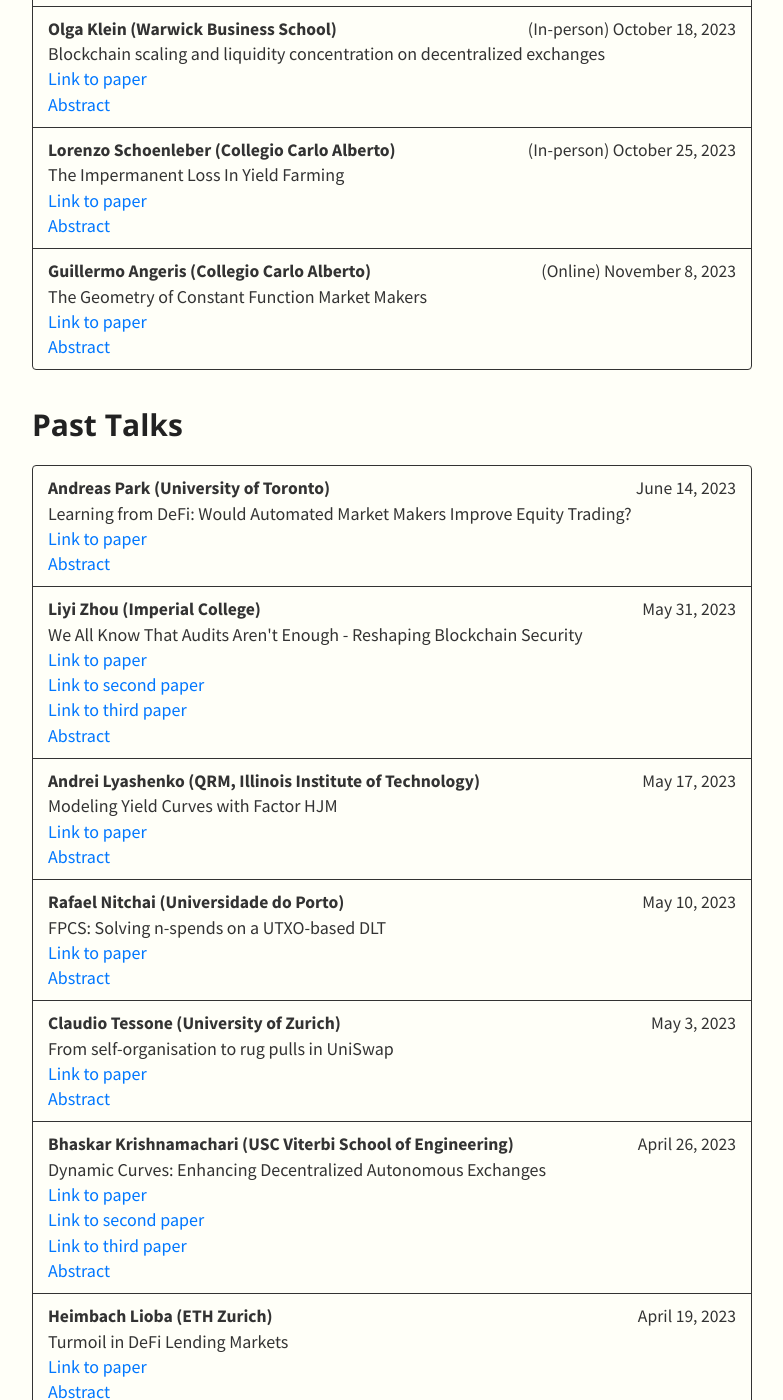
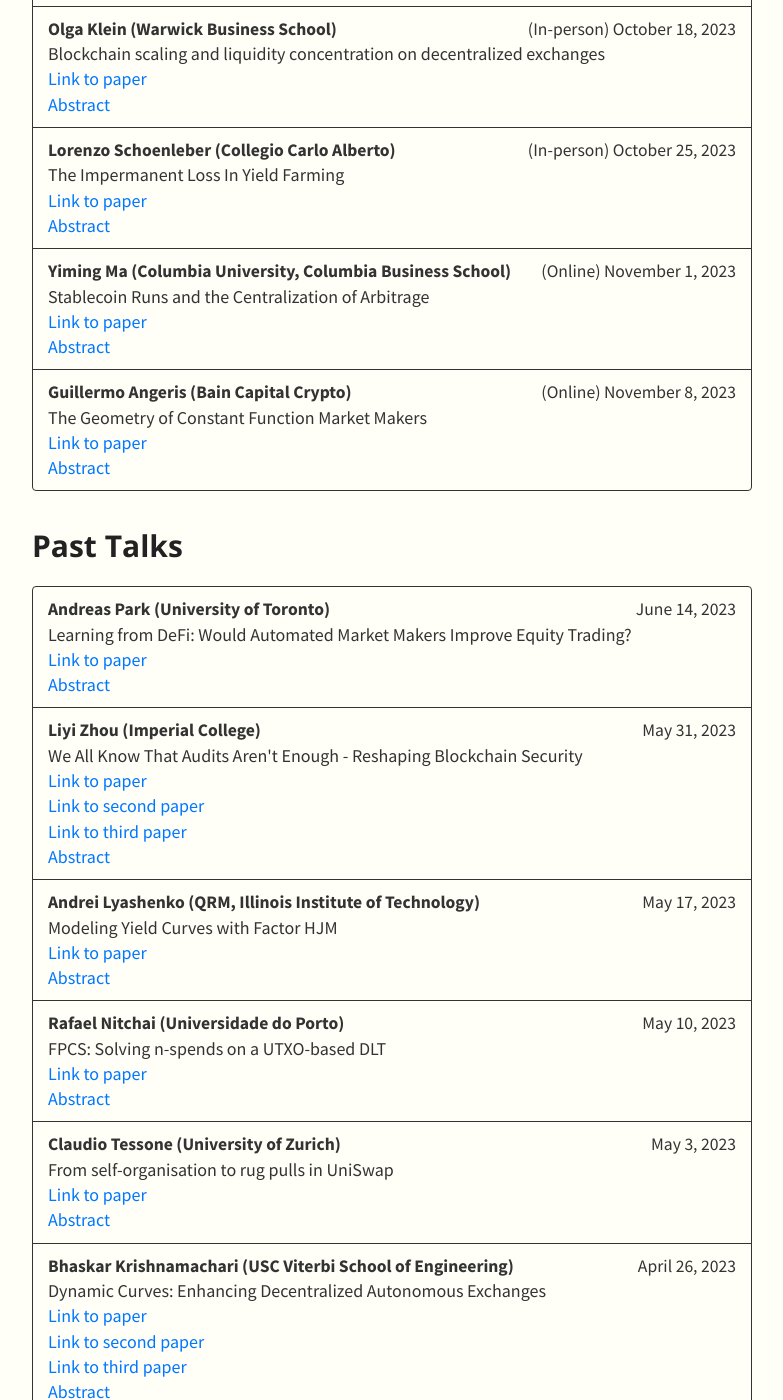
Before and after one commit to def-ox/def-ox.github.io, a Jekyll site: the page built from index.md, in a window 1280 px wide and 1400 px high, scrolled down 615 px. Shown: the whole window, without its empty margins (248-1031 px from the left). Built offline with Jekyll 4.4.1, drawn with Linux system fonts in a browser that asks for light colours; nearby versions of some CDN libraries; our own code applies the rules of GitHub Pages for plain Markdown files.

Commit message:
nex talks

```diff
--- a/_data/talks.yml
+++ b/_data/talks.yml
@@ -21,7 +21,14 @@
       bio: "Lorenzo is an Assistant Professor at the Collegio Carlo Alberto in Turin. His area of interest is asset pricing, especially within the area of option-implied information, asset management, and DeFi. He is associated with the Fintech & Digital Finance Chair at Paris Dauphine University. He obtained his Ph.D. in Finance at the Frankfurt School of Finance and Management in 2020. He earned his B.Sc. and M.Sc. at the University of Mannheim where he studied Business Mathematics."
       link: ""
 
-    - speaker: Guillermo Angeris  (Collegio Carlo Alberto)
+    - speaker: Yiming Ma  (Columbia University, Columbia Business School)
+      date: (Online) November 1, 2023
+      title: "Stablecoin Runs and the Centralization of Arbitrage"
+      abstract: "We analyze the run risk of USD-backed stablecoins. Stablecoin issuers aim to keep the stablecoin price at $1 by holding a portfolio of US dollar assets like bank deposits, Treasuries, and corporate bonds while promising to exchange stablecoins for $1 in cash with arbitrageurs. We show that asset illiquidity coupled with fixed redemption values reinstates panic runs among investors that only trade stablecoins in secondary markets with flexible prices. Importantly, run risk is exacerbated by more efficient arbitrage, implying a tradeoff between price stability and run risk. This is why stablecoin issuers only authorize a concentrated set of arbitrageurs despite the cost to price stability. Our findings are based on a model calibrated with a novel dataset on stablecoin arbitrage and trading activity. Our model predicts economically significant run risk for Tether (USDT) due to its liquidity transformation. But run risk is also sizeable for Circle (USDC) due to its less concentrated arbitrage. Finally, we show that issuing dividends to investors would effectively reduce run risk at both USDT and USDC, which points to a potential benefit of regulating stablecoins as securities. "
+      bio: "Yiming Ma is an Associate Professor of Finance at Columbia Business School. She is interested in understanding the evolving landscape of financial intermediation, where non-banks like mutual funds and ETFs are increasingly engaged in liquidity transformation while the traditional banking sector is transforming less liquidity than before. She studies the implications of this trend on asset prices, financial stability, and monetary policy transmission. Her work applies a combination of theoretical and empirical methods. In particular, She uses structural estimation to consider how the competition and trading between financial institutions affect aggregate outcomes.  "
+      link: ""
+
+    - speaker: Guillermo Angeris  (Bain Capital Crypto)
       date: (Online) November 8, 2023
       title: "The Geometry of Constant Function Market Makers"
       abstract: "Constant function market makers (CFMMs) are the most popular type of decentralized trading venue for cryptocurrency tokens. In this paper, we give a very general geometric framework (or 'axioms') which encompass and generalize many of the known results for CFMMs in the literature, without requiring strong conditions such as differentiability or homogeneity. One particular consequence of this framework is that every CFMM has a (unique) canonical trading function that is nondecreasing, concave, and homogeneous, showing that many results known only for homogeneous trading functions are actually fully general. We also show that CFMMs satisfy a number of intuitive and geometric composition rules, and give a new proof, via conic duality, of the equivalence of the portfolio value function and the trading function. Many results are extended to the general setting where the CFMM is not assumed to be path-independent, but only one trade is allowed. Finally, we show that all 'path-independent' CFMMs have a simple geometric description that does not depend on any notion of a 'trading history'. "
```
